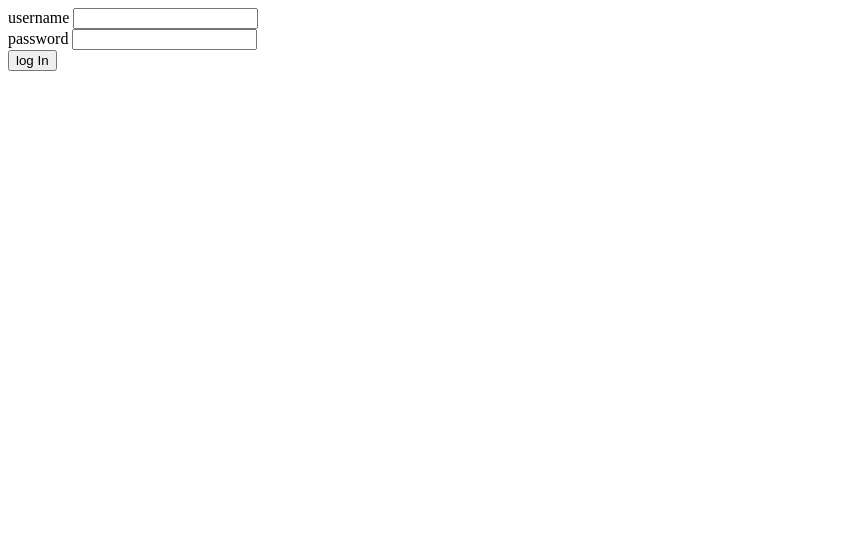
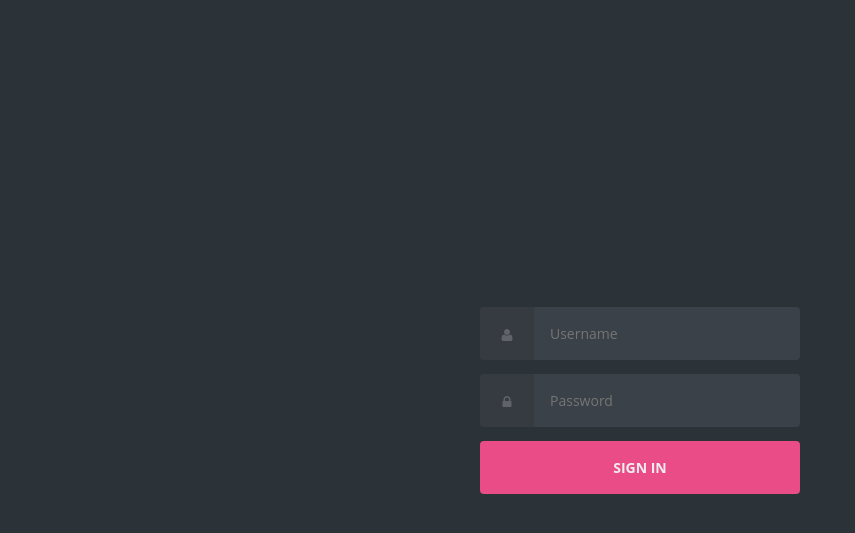
Before and after one commit to baramsivaramireddy/montrack, a Django app: page / in a window 1280 px wide. Shown: the top 533 px of the page, without its empty margins (0-855 px from the left). Run offline with Django 4.2, Linux system fonts and the light colour scheme.

Commit message:
added beatiful login

```diff
--- a/track/templates/track/index.html
+++ b/track/templates/track/index.html
@@ -5,19 +5,270 @@
     <meta http-equiv="X-UA-Compatible" content="IE=edge">
     <meta name="viewport" content="width=device-width, initial-scale=1.0">
     <title>montrack</title>
+
+    <style>
+        @use postcss-preset-env {
+  stage: 0;
+}
+
+/* config.css */
+
+:root {
+  --baseColor: #606468;
+}
+
+/* helpers/align.css */
+
+.align {
+  display: grid;
+  place-items: center;
+}
+
+.grid {
+  inline-size: 90%;
+  margin-inline: auto;
+  max-inline-size: 20rem;
+}
+
+/* helpers/hidden.css */
+
+.hidden {
+  border: 0;
+  clip: rect(0 0 0 0);
+  height: 1px;
+  margin: -1px;
+  overflow: hidden;
+  padding: 0;
+  position: absolute;
+  width: 1px;
+}
+
+/* helpers/icon.css */
+
+:root {
+  --iconFill: var(--baseColor);
+}
+
+.icons {
+  display: none;
+}
+
+.icon {
+  block-size: 1em;
+  display: inline-block;
+  fill: var(--iconFill);
+  inline-size: 1em;
+  vertical-align: middle;
+}
+
+/* layout/base.css */
+
+:root {
+  --htmlFontSize: 100%;
+
+  --bodyBackgroundColor: #2c3338;
+  --bodyColor: var(--baseColor);
+  --bodyFontFamily: "Open Sans";
+  --bodyFontFamilyFallback: sans-serif;
+  --bodyFontSize: 0.875rem;
+  --bodyFontWeight: 400;
+  --bodyLineHeight: 1.5;
+}
+
+* {
+  box-sizing: inherit;
+}
+
+html {
+  box-sizing: border-box;
+  font-size: var(--htmlFontSize);
+}
+
+body {
+  background-color: var(--bodyBackgroundColor);
+  color: var(--bodyColor);
+  font-family: var(--bodyFontFamily), var(--bodyFontFamilyFallback);
+  font-size: var(--bodyFontSize);
+  font-weight: var(--bodyFontWeight);
+  line-height: var(--bodyLineHeight);
+  margin: 0;
+  min-block-size: 100vh;
+}
+
+/* modules/anchor.css */
+
+:root {
+  --anchorColor: #eee;
+}
+
+a {
+  color: var(--anchorColor);
+  outline: 0;
+  text-decoration: none;
+}
+
+a:focus,
+a:hover {
+  text-decoration: underline;
+}
+
+/* modules/form.css */
+
+:root {
+  --formGap: 0.875rem;
+}
+
+input {
+  background-image: none;
+  border: 0;
+  color: inherit;
+  font: inherit;
+  margin: 0;
+  outline: 0;
+  padding: 0;
+  transition: background-color 0.3s;
+}
+
+input[type="submit"] {
+  cursor: pointer;
+}
+
+.form {
+  display: grid;
+  gap: var(--formGap);
+}
+
+.form input[type="password"],
+.form input[type="text"],
+.form input[type="submit"] {
+  inline-size: 100%;
+}
+
+.form__field {
+  display: flex;
+}
+
+.form__input {
+  flex: 1;
+}
+
+/* modules/login.css */
+
+:root {
+  --loginBorderRadus: 0.25rem;
+  --loginColor: #eee;
+
+  --loginInputBackgroundColor: #3b4148;
+  --loginInputHoverBackgroundColor: #434a52;
+
+  --loginLabelBackgroundColor: #363b41;
+
+  --loginSubmitBackgroundColor: #ea4c88;
+  --loginSubmitColor: #eee;
+  --loginSubmitHoverBackgroundColor: #d44179;
+}
+
+.login {
+  color: var(--loginColor);
+}
+
+.login label,
+.login input[type="text"],
+.login input[type="password"],
+.login input[type="submit"] {
+  border-radius: var(--loginBorderRadus);
+  padding: 1rem;
+}
+
+.login label {
+  background-color: var(--loginLabelBackgroundColor);
+  border-bottom-right-radius: 0;
+  border-top-right-radius: 0;
+  padding-inline: 1.25rem;
+}
+
+.login input[type="password"],
+.login input[type="text"] {
+  background-color: var(--loginInputBackgroundColor);
+  border-bottom-left-radius: 0;
+  border-top-left-radius: 0;
+}
+
+.login input[type="password"]:focus,
+.login input[type="password"]:hover,
+.login input[type="text"]:focus,
+.login input[type="text"]:hover {
+  background-color: var(--loginInputHoverBackgroundColor);
+}
+
+.login input[type="submit"] {
+  background-color: var(--loginSubmitBackgroundColor);
+  color: var(--loginSubmitColor);
+  font-weight: 700;
+  text-transform: uppercase;
+}
+
+.login input[type="submit"]:focus,
+.login input[type="submit"]:hover {
+  background-color: var(--loginSubmitHoverBackgroundColor);
+}
+
+/* modules/text.css */
+
+p {
+  margin-block: 1.5rem;
+}
+
+.text--center {
+  text-align: center;
+}
+
+    </style>
 </head>
-<body>
-    <div>
-    <form action="./"  method="post" >
+
+
+<body class="align">
+
+    <div class="grid">
+
+      <form action="./" method="POST" class="form login">
         {% csrf_token %}
-        <label for="username"> username</label>
-        <input type="text"   required name="username">
-        <br>
-        <label for="password">password</label>
-        <input type="password"  required name="password">
-        <br>
-        <input type="submit" value="log In">
-    </form>
+        <div class="form__field">
+          <label for="login__username"><svg class="icon">
+              <use xlink:href="#icon-user"></use>
+            </svg><span class="hidden">Username</span></label>
+          <input autocomplete="username" id="login__username" type="text" name="username" class="form__input" placeholder="Username" required>
+        </div>
+
+        <div class="form__field">
+          <label for="login__password"><svg class="icon">
+              <use xlink:href="#icon-lock"></use>
+            </svg><span class="hidden">Password</span></label>
+          <input id="login__password" type="password" name="password" class="form__input" placeholder="Password" required>
+        </div>
+
+        <div class="form__field">
+          <input type="submit" value="Sign In">
+        </div>
+
+      </form>
+
+
     </div>
-</body>
+
+    <svg xmlns="http://www.w3.org/2000/svg" class="icons">
+      <symbol id="icon-arrow-right" viewBox="0 0 1792 1792">
+        <path d="M1600 960q0 54-37 91l-651 651q-39 37-91 37-51 0-90-37l-75-75q-38-38-38-91t38-91l293-293H245q-52 0-84.5-37.5T128 1024V896q0-53 32.5-90.5T245 768h704L656 474q-38-36-38-90t38-90l75-75q38-38 90-38 53 0 91 38l651 651q37 35 37 90z" />
+      </symbol>
+      <symbol id="icon-lock" viewBox="0 0 1792 1792">
+        <path d="M640 768h512V576q0-106-75-181t-181-75-181 75-75 181v192zm832 96v576q0 40-28 68t-68 28H416q-40 0-68-28t-28-68V864q0-40 28-68t68-28h32V576q0-184 132-316t316-132 316 132 132 316v192h32q40 0 68 28t28 68z" />
+      </symbol>
+      <symbol id="icon-user" viewBox="0 0 1792 1792">
+        <path d="M1600 1405q0 120-73 189.5t-194 69.5H459q-121 0-194-69.5T192 1405q0-53 3.5-103.5t14-109T236 1084t43-97.5 62-81 85.5-53.5T538 832q9 0 42 21.5t74.5 48 108 48T896 971t133.5-21.5 108-48 74.5-48 42-21.5q61 0 111.5 20t85.5 53.5 62 81 43 97.5 26.5 108.5 14 109 3.5 103.5zm-320-893q0 159-112.5 271.5T896 896 624.5 783.5 512 512t112.5-271.5T896 128t271.5 112.5T1280 512z" />
+      </symbol>
+    </svg>
+
+  </body>
+
+
 </html>
```
